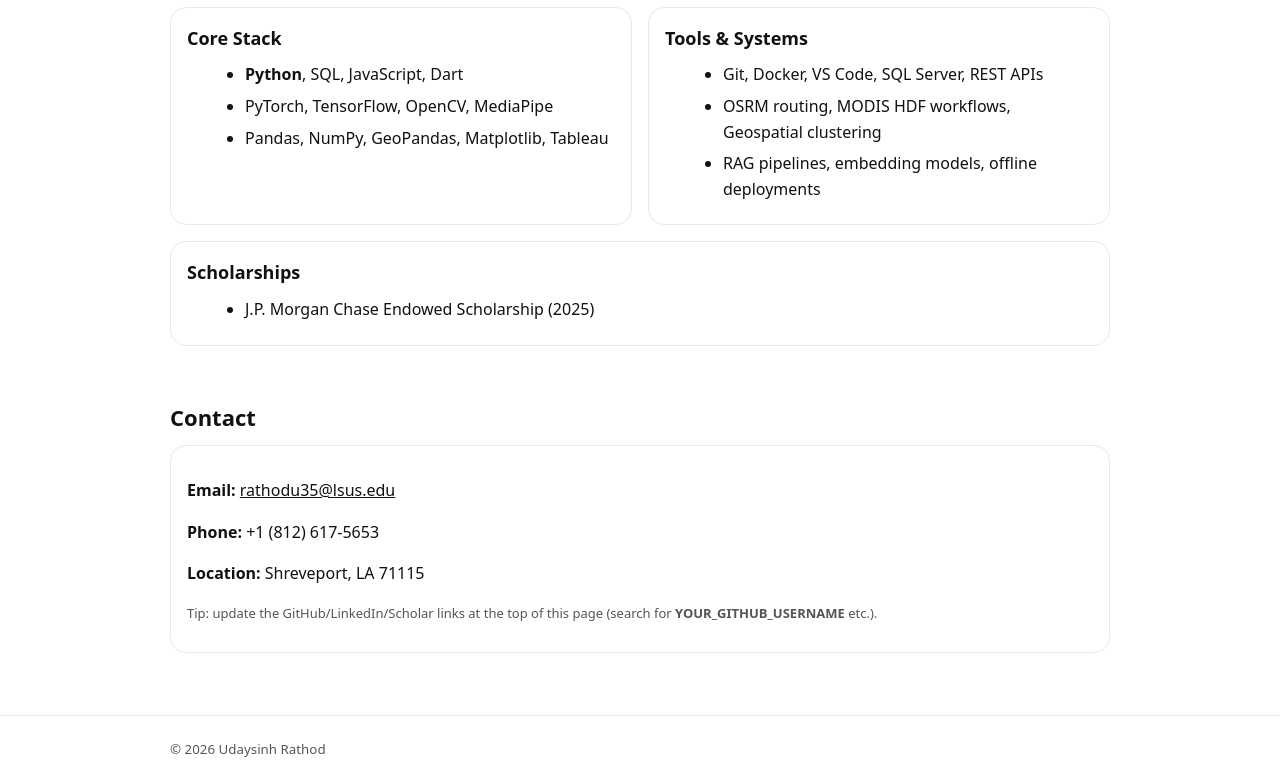
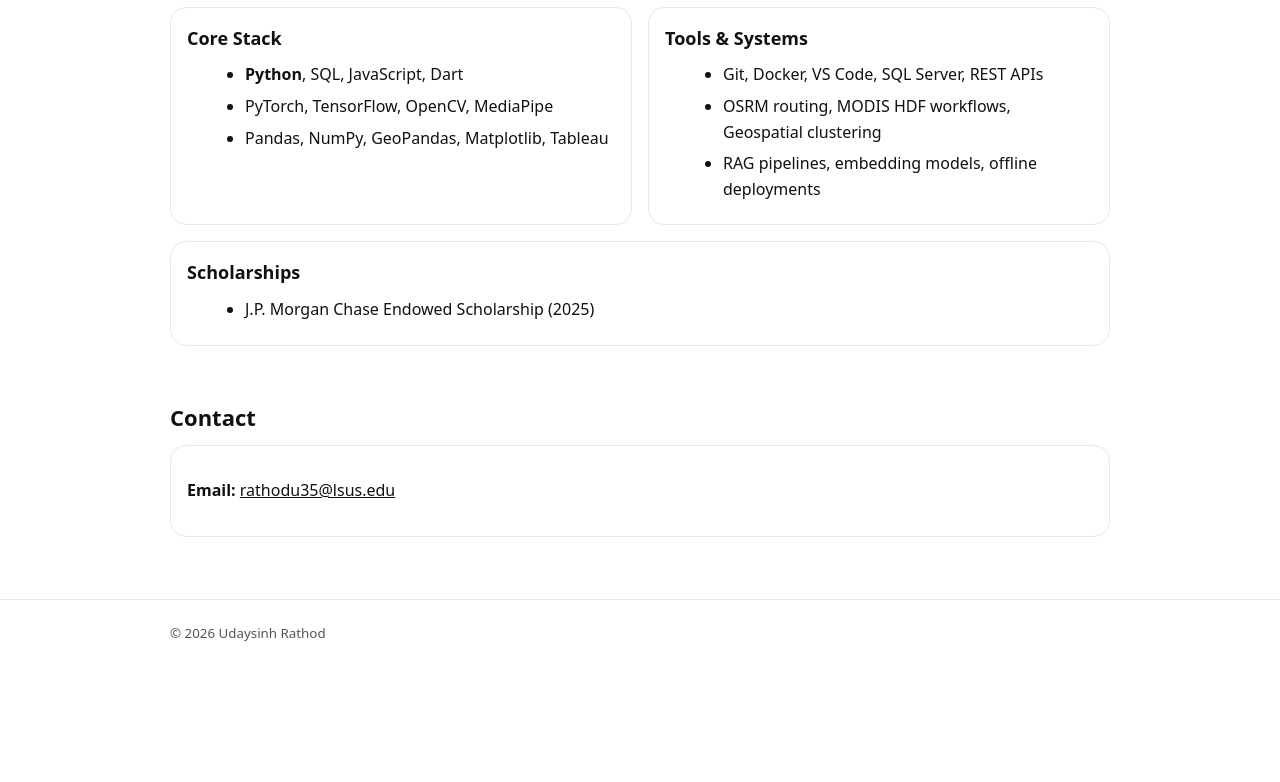
Before and after one commit to udayDarbar/uday.github.io, a plain HTML site: page index.html in a window 1280 px wide. Shown: the part 2959-3741 px from the top of the page. After the commit the page ends 3624 px from the top, so only its background shows below. Drawn offline with Linux system fonts and the light colour scheme.

Commit message:
Update index.html

```diff
--- a/index.html
+++ b/index.html
@@ -337,11 +337,6 @@
       <h2>Contact</h2>
       <div class="card">
         <p><b>Email:</b> <a class="link" href="mailto:rathodu35@lsus.edu">rathodu35@lsus.edu</a></p>
-        <p><b>Phone:</b> +1 (812) 617-5653</p>
-        <p><b>Location:</b> Shreveport, LA 71115</p>
-        <p class="small">
-          Tip: update the GitHub/LinkedIn/Scholar links at the top of this page (search for <b>YOUR_GITHUB_USERNAME</b> etc.).
-        </p>
       </div>
     </section>
 
```
